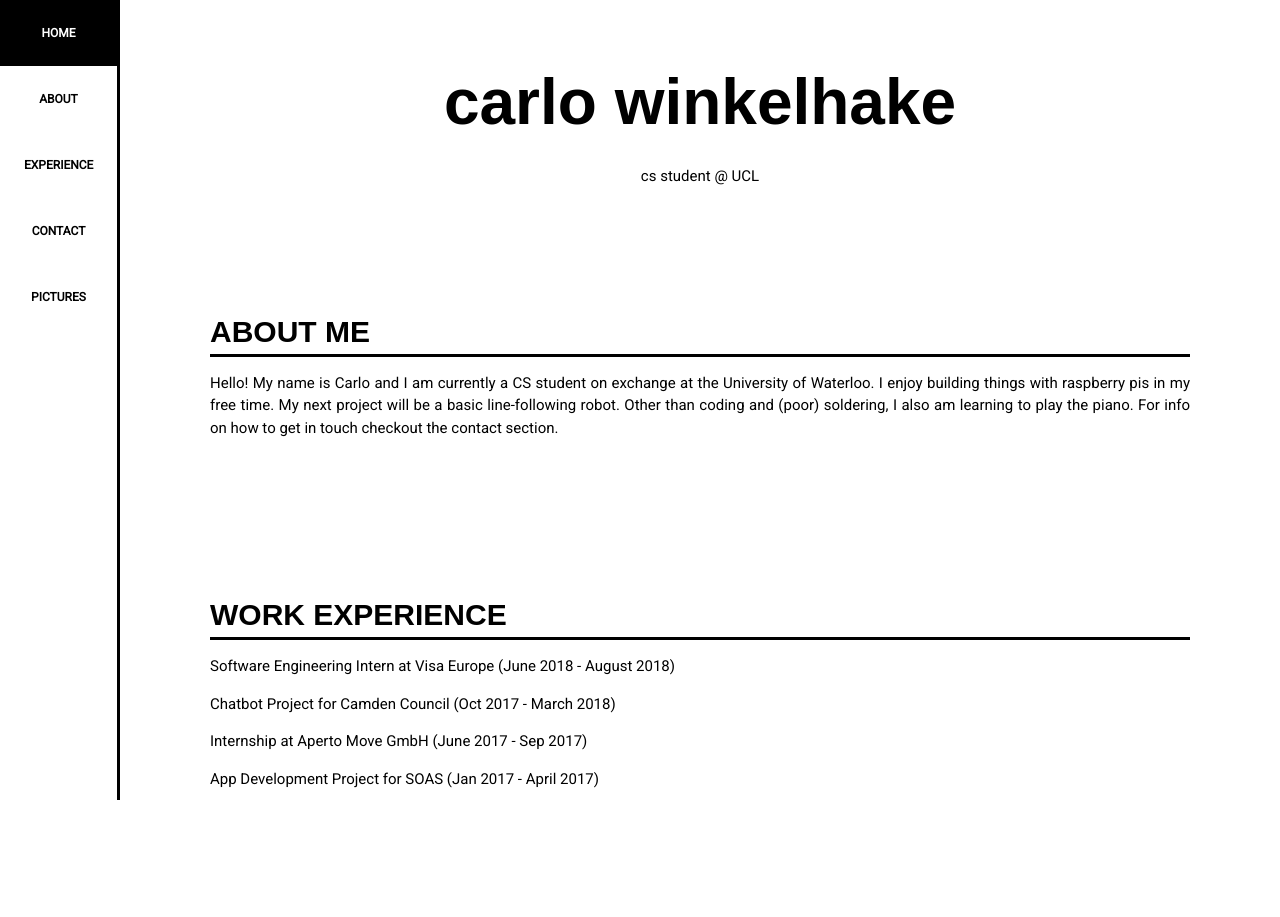
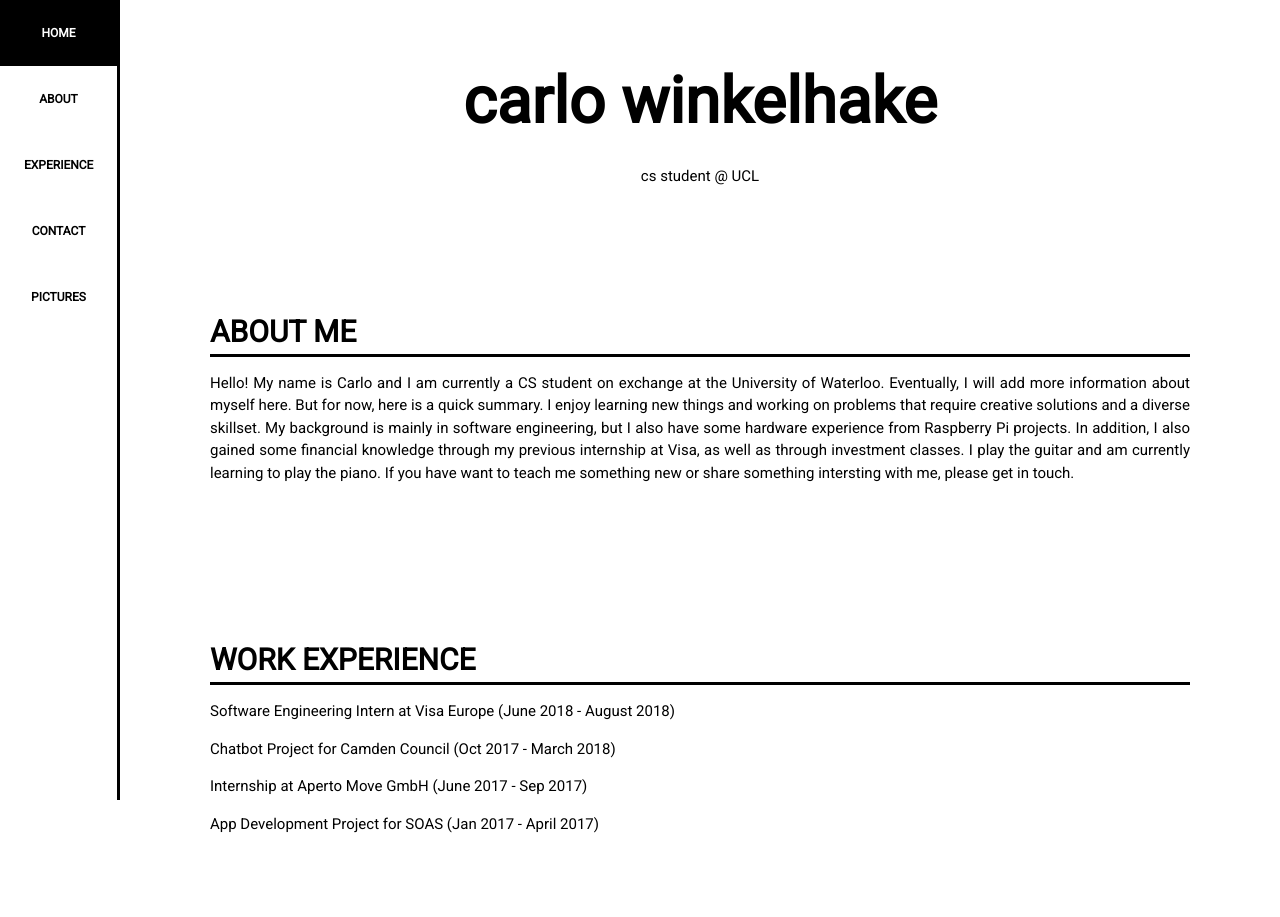
Before and after one commit to carlo3247/carlo3247.github.io, a plain HTML site: page index.html in a window 1280 px wide. Shown: the top 917 px of the page. Drawn offline with Linux system fonts and the light colour scheme; a web font is replaced by a local one.

Commit message:
updated website

```diff
--- a/index.html
+++ b/index.html
@@ -6,10 +6,9 @@
 <meta name="viewport" content="width=device-width, initial-scale=1">
 <link rel="stylesheet" href="styles.css">
 <link rel="stylesheet" href="https://fonts.googleapis.com/css?family=Roboto">
-<link rel="stylesheet" href="https://fonts.googleapis.com/css?family=Coda%20Caption">
 <style>
 body {font-family: "Roboto", sans-serif;}
-h1,h2,h3,h4,h5,h6 {font-family: "Coda Caption", sans-serif; font-weight: bold}
+h1,h2,h3,h4,h5,h6 {font-family: "Roboto", sans-serif; font-weight: bold}
 
 a {text-decoration: none}
 .w3-text-black h2 {border-style: none none solid none}
@@ -67,10 +66,13 @@ a {text-decoration: none}
     <h2 class="w3-text-black">ABOUT ME</h2>
     <!-- <hr style="width:200px" class="w3-opacity"> -->
     <p>Hello! My name is Carlo and I am currently a CS student on exchange at the University of Waterloo.
-      I enjoy building things with raspberry pis in my free time. My next project will be a basic line-following
-      robot. Other than coding and (poor) soldering, I also am learning to play the piano.
-       For info on how to get in touch checkout the contact
-      section.
+      Eventually, I will add more information about myself here. But for now, here is a quick summary.
+      I enjoy learning new things and working on problems that require creative solutions and a diverse
+      skillset. My background is mainly in software engineering, but I also have some hardware experience
+      from Raspberry Pi projects. In addition, I also gained some financial knowledge through my previous
+      internship at Visa, as well as through investment classes. I play the guitar and am currently learning
+      to play the piano. If you have want to teach me something new or share something intersting with me,
+      please get in touch.
     </p>
 
     <!-- <button class="w3-button w3-light-grey w3-padding-large w3-section"> -->
@@ -104,7 +106,7 @@ a {text-decoration: none}
   <!-- Portfolio Section -->
   <div class="w3-padding-64 w3-text-black w3-content" id="photos">
     <h2 class="w3-text-black">PICTURES</h2>
-
+    <p>Here are some random pictures from stuff I have done in the past. Ask me for more information on them.</p>
     <!-- Grid for photos -->
     <div class="w3-row-padding" style="margin:0 -16px">
       <div class="w3-half">
```
